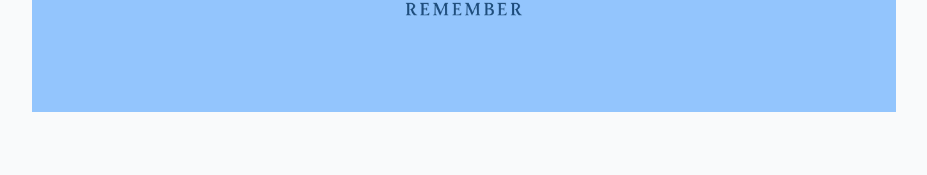
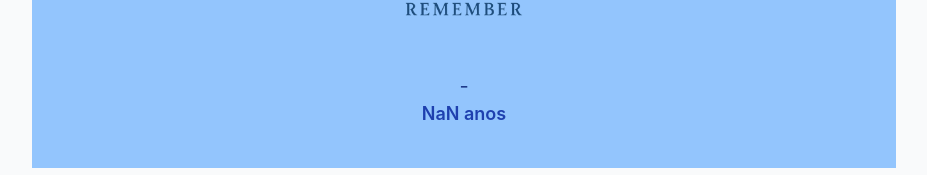
Before and after one commit to fredseteA/remember-memoriais, a Next.js app: page /memorial/exemplo in a window 1280 px wide. Shown: the part 136-311 px from the top of the page, without its empty margins (176-1103 px from the left). Built offline with nearby package versions, Linux system fonts and the light colour scheme.

Commit message:
Adicionando idade calculada automaticamente

```diff
--- a/pages/memorial/exemplo.tsx
+++ b/pages/memorial/exemplo.tsx
@@ -8,9 +8,31 @@ import { X } from "lucide-react"
 // Copie este arquivo e renomeie para criar um novo memorial
 // Edite os dados abaixo conforme necessário
 
+// FUNÇÃO PARA CALCULAR A IDADE
+function calcularIdade(dataNascimentoStr: string, dataFalecimentoStr?: string): string {
+    const dataNascimento = new Date(dataNascimentoStr.split('/').reverse().join('-')); // Converte DD/MM/AAAA para AAAA-MM-DD
+    let dataFalecimento: Date;
+
+    if (dataFalecimentoStr) {
+        dataFalecimento = new Date(dataFalecimentoStr.split('/').reverse().join('-'));
+    } else {
+        dataFalecimento = new Date(); // Se não há data de falecimento, usa a data atual (para pessoas vivas)
+    }
+
+    let idade = dataFalecimento.getFullYear() - dataNascimento.getFullYear();
+    const mes = dataFalecimento.getMonth() - dataNascimento.getMonth();
+
+    if (mes < 0 || (mes === 0 && dataFalecimento.getDate() < dataNascimento.getDate())) {
+        idade--;
+    }
+
+    return `${idade} anos`;
+}
+
 const memorialData = {
   nome: "",
-  subtitulo: "",
+  dataNascimento: "", // Nova propriedade para data de nascimento (DD/MM/AAAA)
+  dataFalecimento: "", // Nova propriedade para data de falecimento (DD/MM/AAAA)
 
   // Se não quiser mostrar um campo, deixe vazio "" ou []
   localDescanso: "",
@@ -101,6 +123,10 @@ export default function MemorialExemplo() {
     setModalImage(null)
   }
 
+  // Calcular o subtítulo e a idade
+  const subtituloDatas = `${memorialData.dataNascimento} - ${memorialData.dataFalecimento}`;
+  const idadeCalculada = calcularIdade(memorialData.dataNascimento, memorialData.dataFalecimento);
+
   return (
     <div className="min-h-screen bg-gray-50">
       <div className="max-w-4xl mx-auto px-4">
@@ -117,7 +143,8 @@ export default function MemorialExemplo() {
             />
           </div>
           <h1 className="text-4xl font-bold text-white mb-2">{memorialData.nome}</h1> {/* Nome com texto branco para contraste */}
-          <p className="text-xl text-blue-900">{memorialData.subtitulo}</p> {/* Subtítulo com azul mais escuro para contraste */}
+          <p className="text-xl text-blue-900">{subtituloDatas}</p> {/* Exibe as datas */}
+          <p className="text-lg text-blue-800 font-semibold">{idadeCalculada}</p> {/* Exibe a idade */}
         </div>
       </div>
 
--- a/pages/memorial/joca.tsx
+++ b/pages/memorial/joca.tsx
@@ -7,11 +7,31 @@ import { X } from "lucide-react"
 // TEMPLATE PARA NOVOS MEMORIAIS
 // Copie este arquivo e renomeie para criar um novo memorial
 // Edite os dados abaixo conforme necessário
+// FUNÇÃO PARA CALCULAR A IDADE
+function calcularIdade(dataNascimentoStr: string, dataFalecimentoStr?: string): string {
+    const dataNascimento = new Date(dataNascimentoStr.split('/').reverse().join('-')); // Converte DD/MM/AAAA para AAAA-MM-DD
+    let dataFalecimento: Date;
+
+    if (dataFalecimentoStr) {
+        dataFalecimento = new Date(dataFalecimentoStr.split('/').reverse().join('-'));
+    } else {
+        dataFalecimento = new Date(); // Se não há data de falecimento, usa a data atual (para pessoas vivas)
+    }
+
+    let idade = dataFalecimento.getFullYear() - dataNascimento.getFullYear();
+    const mes = dataFalecimento.getMonth() - dataNascimento.getMonth();
+
+    if (mes < 0 || (mes === 0 && dataFalecimento.getDate() < dataNascimento.getDate())) {
+        idade--;
+    }
+
+    return `${idade} anos`;
+}
 
 const memorialData = {
   nome: "João Victor (Joca)",
-  subtitulo: "09/10/1913 - 09/10/1978",
-
+  dataNascimento: "09/10/1913",
+  dataFalecimento: "09/10/1978",
   // Se não quiser mostrar um campo, deixe vazio "" ou []
   localDescanso: "Cemitério Municipal de Iguatama, Iguatama - MG",
   datasImportantes: [] as string[],
@@ -120,6 +140,10 @@ export default function MemorialExemplo() {
     setModalImage(null)
   }
 
+  // Calcular o subtítulo e a idade
+  const subtituloDatas = `${memorialData.dataNascimento} - ${memorialData.dataFalecimento}`;
+  const idadeCalculada = calcularIdade(memorialData.dataNascimento, memorialData.dataFalecimento);
+
   return (
     <div className="min-h-screen bg-gray-50">
       <div className="max-w-4xl mx-auto px-4">
@@ -136,7 +160,8 @@ export default function MemorialExemplo() {
             />
           </div>
           <h1 className="text-4xl font-bold text-white mb-2">{memorialData.nome}</h1> {/* Nome com texto branco para contraste */}
-          <p className="text-xl text-blue-900">{memorialData.subtitulo}</p> {/* Subtítulo com azul mais escuro para contraste */}
+          <p className="text-xl text-blue-900">{subtituloDatas}</p> {/* Exibe as datas */}
+          <p className="text-lg text-blue-800 font-semibold">{idadeCalculada}</p> {/* Exibe a idade */}
         </div>
       </div>
 
--- a/pages/memorial/lalae.tsx
+++ b/pages/memorial/lalae.tsx
@@ -8,9 +8,31 @@ import { X } from "lucide-react"
 // Copie este arquivo e renomeie para criar um novo memorial
 // Edite os dados abaixo conforme necessário
 
+// FUNÇÃO PARA CALCULAR A IDADE
+function calcularIdade(dataNascimentoStr: string, dataFalecimentoStr?: string): string {
+    const dataNascimento = new Date(dataNascimentoStr.split('/').reverse().join('-')); // Converte DD/MM/AAAA para AAAA-MM-DD
+    let dataFalecimento: Date;
+
+    if (dataFalecimentoStr) {
+        dataFalecimento = new Date(dataFalecimentoStr.split('/').reverse().join('-'));
+    } else {
+        dataFalecimento = new Date(); // Se não há data de falecimento, usa a data atual (para pessoas vivas)
+    }
+
+    let idade = dataFalecimento.getFullYear() - dataNascimento.getFullYear();
+    const mes = dataFalecimento.getMonth() - dataNascimento.getMonth();
+
+    if (mes < 0 || (mes === 0 && dataFalecimento.getDate() < dataNascimento.getDate())) {
+        idade--;
+    }
+
+    return `${idade} anos`;
+}
+
 const memorialData = {
   nome: "Geralda Leão (Lalae)",
-  subtitulo: " 13/06/1918 - 15/03/2008",
+  dataNascimento: "13/06/1918",
+  dataFalecimento: "15/03/2008",
 
   // Se não quiser mostrar um campo, deixe vazio "" ou []
   localDescanso: "Cemitério Municipal de Iguatama, Iguatama - MG",
@@ -105,6 +127,10 @@ export default function MemorialExemplo() {
     setModalImage(null)
   }
 
+  // Calcular o subtítulo e a idade
+  const subtituloDatas = `${memorialData.dataNascimento} - ${memorialData.dataFalecimento}`;
+  const idadeCalculada = calcularIdade(memorialData.dataNascimento, memorialData.dataFalecimento);
+
   return (
     <div className="min-h-screen bg-gray-50 py-8">
       <div className="max-w-4xl mx-auto px-4">
@@ -121,7 +147,8 @@ export default function MemorialExemplo() {
             />
           </div>
           <h1 className="text-4xl font-bold text-white mb-2">{memorialData.nome}</h1> {/* Nome com texto branco para contraste */}
-          <p className="text-xl text-blue-900">{memorialData.subtitulo}</p> {/* Subtítulo com azul mais escuro para contraste */}
+          <p className="text-xl text-blue-900">{subtituloDatas}</p> {/* Exibe as datas */}
+          <p className="text-lg text-blue-800 font-semibold">{idadeCalculada}</p> {/* Exibe a idade */}
         </div>
       </div>
 
```
